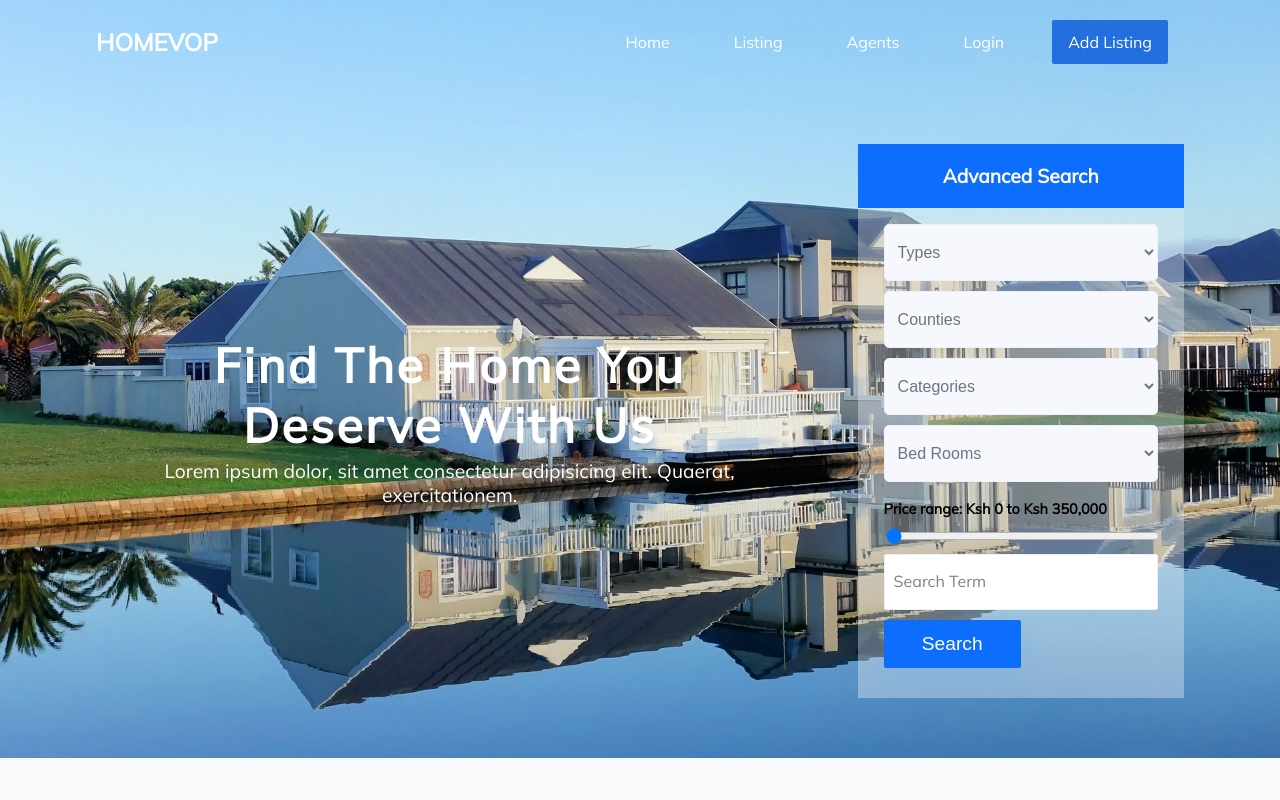
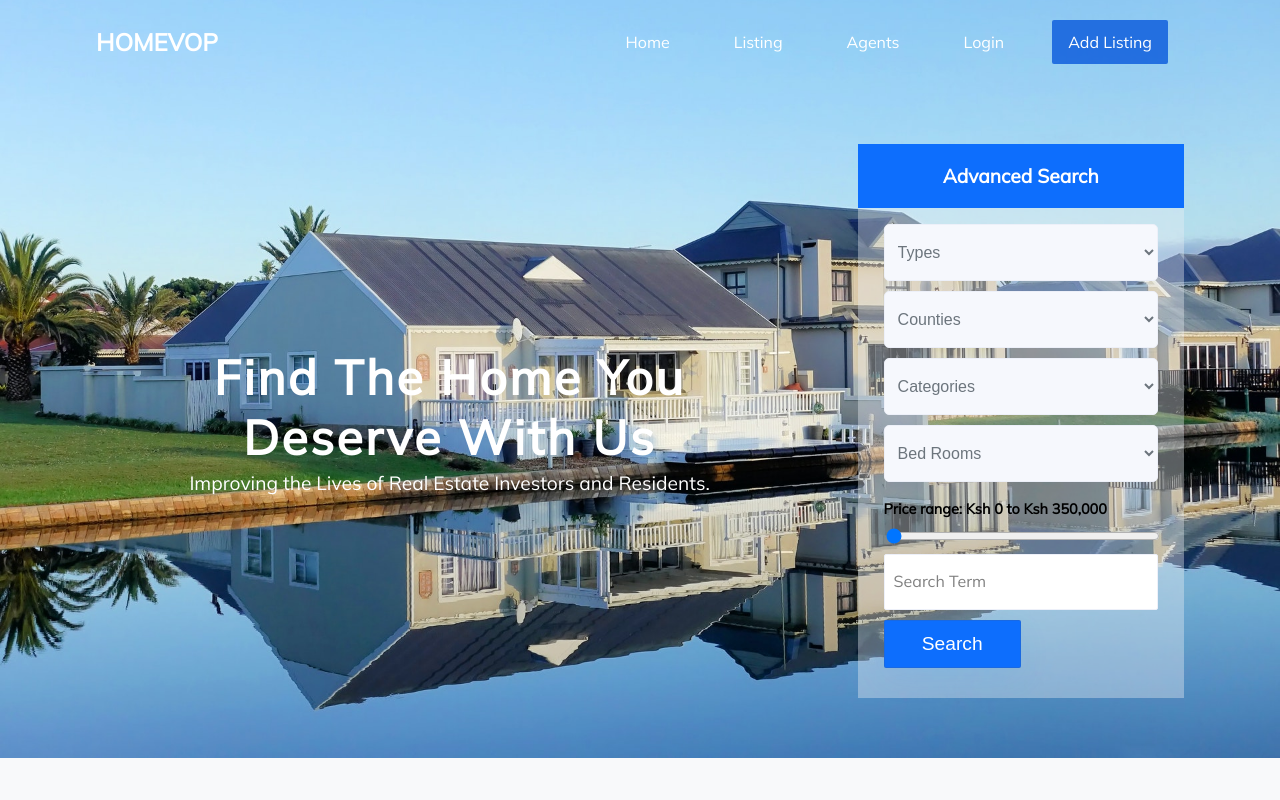
Before and after one commit to GeoffreyMokua/Real-estate-website, a React (Create React App) app: page / in a window 1280 px wide. Shown: the top 800 px of the page. Built offline with nearby package versions, Linux system fonts and the light colour scheme.

Commit message:
added banner section

```diff
--- a/src/containers/HeaderContainer.js
+++ b/src/containers/HeaderContainer.js
@@ -64,8 +64,7 @@ const HeaderContainer = ({ bg, source }) => {
           <Jumbotron.Left>
             <Jumbotron.Title>Find The Home You Deserve With Us</Jumbotron.Title>
             <Jumbotron.Text>
-              Lorem ipsum dolor, sit amet consectetur adipisicing elit. Quaerat,
-              exercitationem.
+              Improving the Lives of Real Estate Investors and Residents.
             </Jumbotron.Text>
           </Jumbotron.Left>
           <Jumbotron.Right>
```
